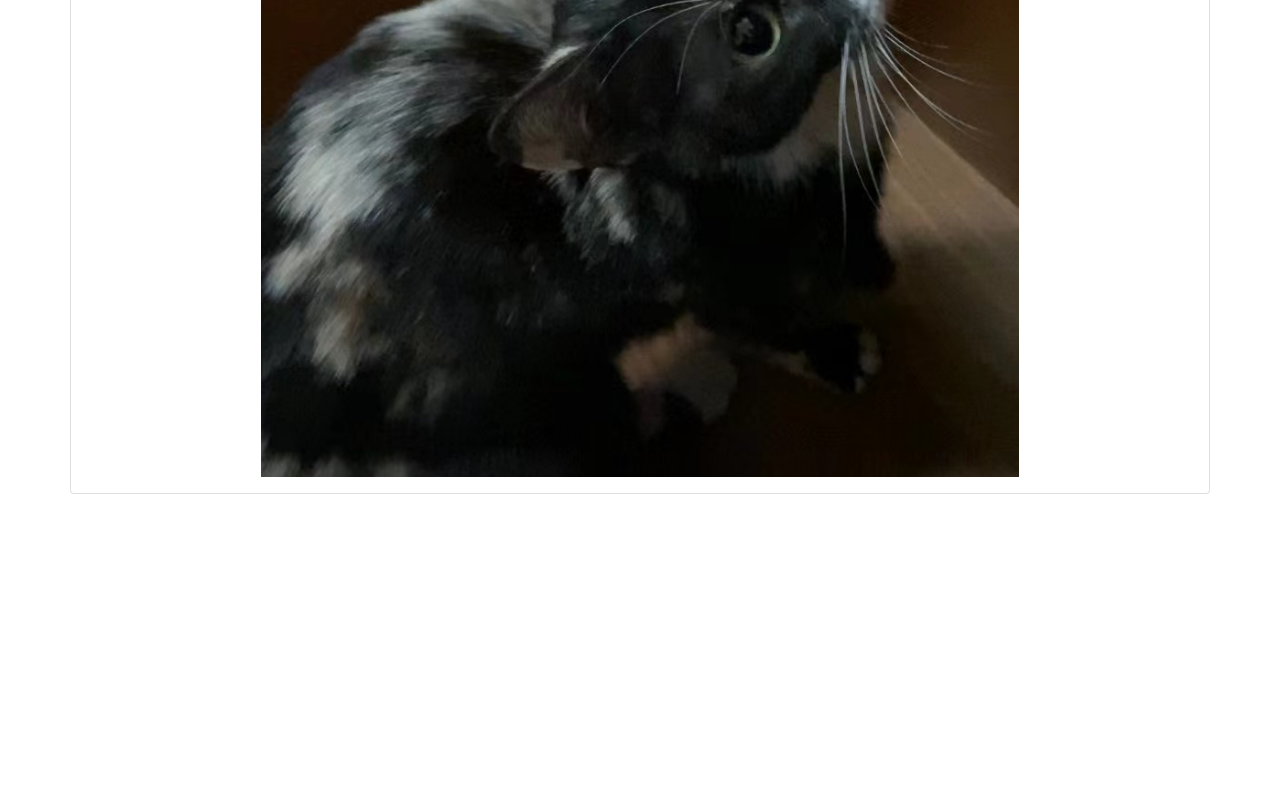
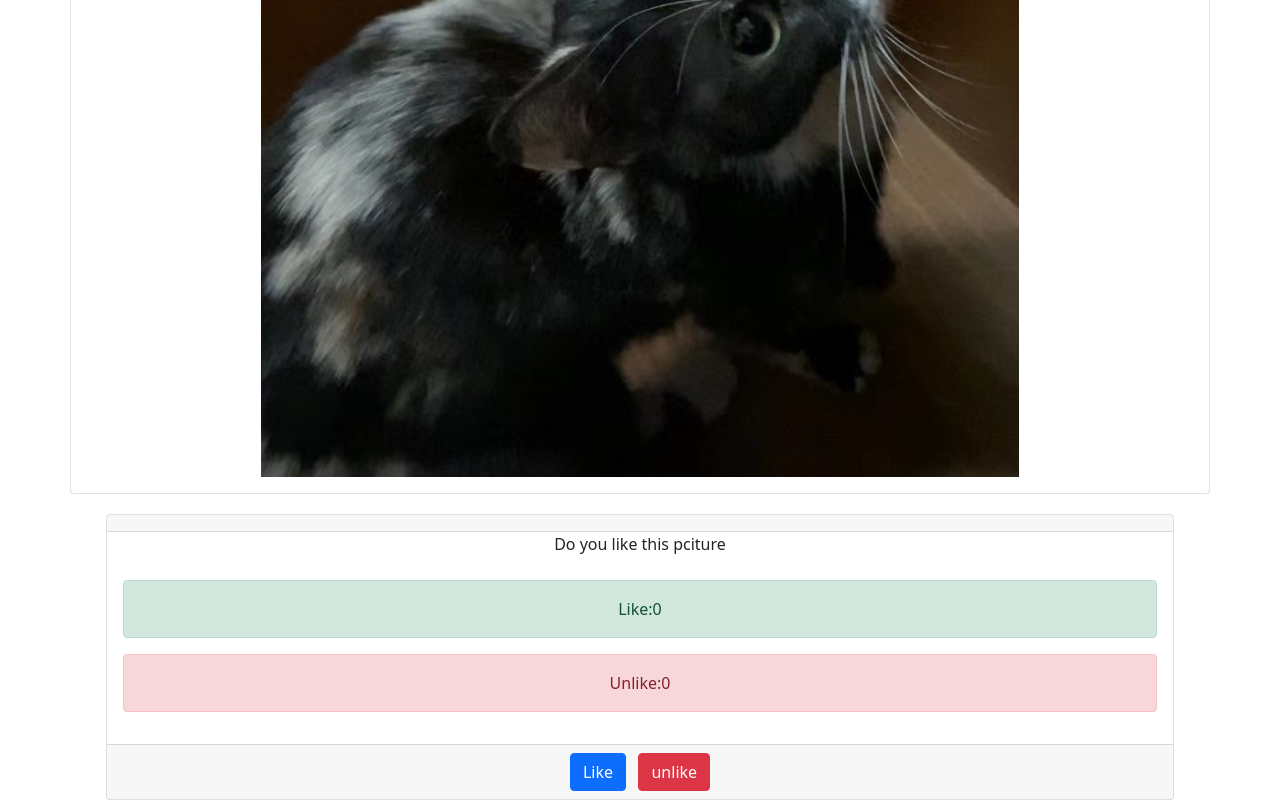
Before and after one commit to LufengChen233/cisc275app, a React (Create React App) app: page / in a window 1280 px wide. Shown: the part 370-1170 px from the top of the page. Before the commit the page ends 864 px from the top, so only its background shows below. Built offline with nearby package versions, Linux system fonts and the light colour scheme.

Commit message:
Adding like unlike system

```diff
--- a/src/App.js
+++ b/src/App.js
@@ -7,6 +7,7 @@ import React, { useState } from 'react';
 import 'bootstrap/dist/css/bootstrap.min.css';
 import './App.css';
 import { Container,Row,Button,Col,Card} from 'react-bootstrap';
+import { Like } from './Likeornor/like';
 
 
 
@@ -54,6 +55,7 @@ function App() {
                 </Card.Text>
               </Card.Body>
               </Card>
+              <div><Like></Like></div>
             </Row>
           </Container>
         );
--- /dev/null
+++ b/src/Likeornor/like.js
@@ -0,0 +1,50 @@
+import React, {Component} from "react";
+import 'bootstrap/dist/css/bootstrap.min.css';
+
+
+export class Like extends Component{
+    constructor(props,context){
+        super(props,context)
+        this.state = {
+            like:0,
+            unlike:0,
+            title:props.title
+        }
+    }
+
+    static defaultProps={
+        title:"Do you like this pciture"
+    }
+
+    render(){
+        let style={marginTop:"20px"}
+        let {like,unlike,title}= this.state
+        return <div className='container' style={style}>
+            <div className='card'>
+                <div className='card-header'></div>
+                <div className='card-title'>
+                    {title}
+                </div>
+                <div className='card-body'>
+                    <div className='alert alert-success'>Like:{like}</div>
+                    <div className='alert alert-danger'>Unlike:{unlike}</div>
+                </div>
+                <div className='card-footer'>
+                    <button className='btn btn-primary' onClick={this.like}>Like</button>
+                    &nbsp;
+                    &nbsp;
+                    <button className='btn btn-danger' onClick={this.unlike}>unlike</button>
+                </div>
+            </div>
+        </div>
+
+    }
+
+    like = () => {
+        this.setState({like:this.state.like + 1})
+    }
+
+    unlike = () => {
+        this.setState({unlike:this.state.unlike + 1})
+    }
+}
```
